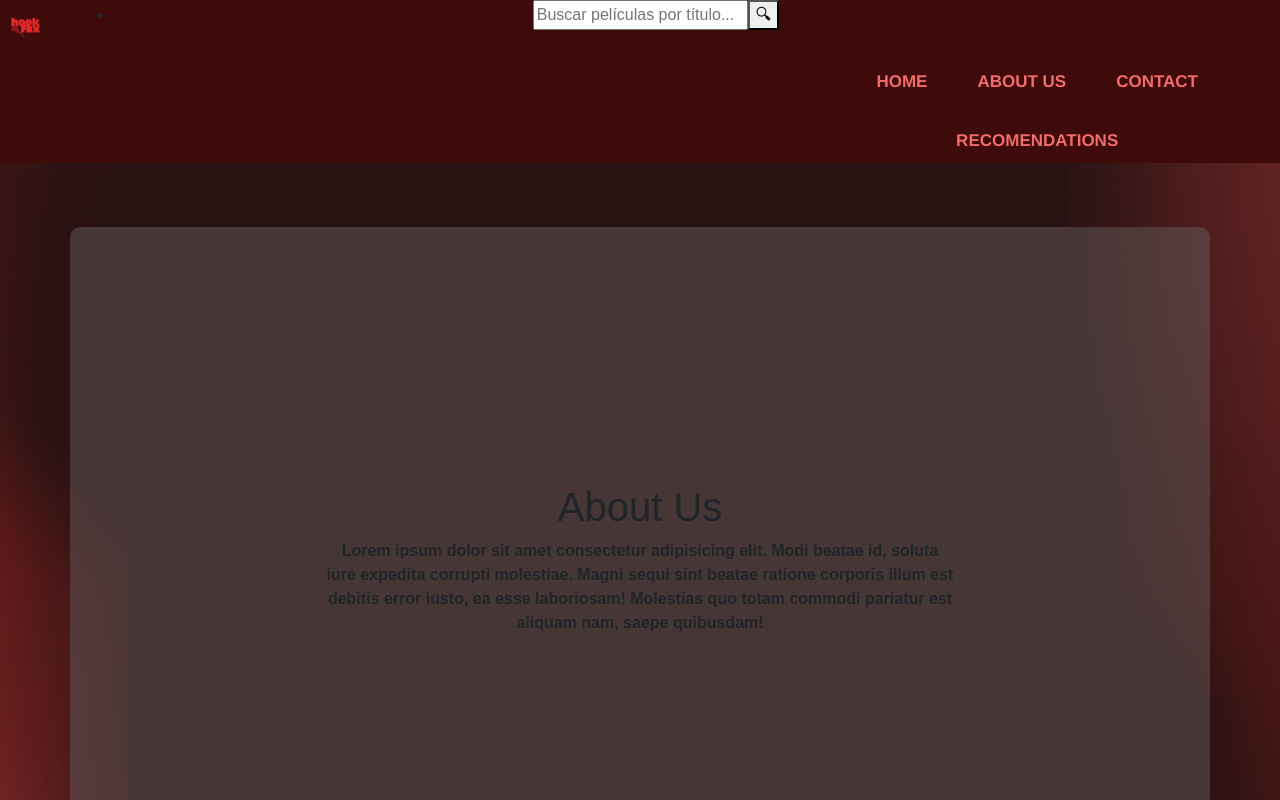
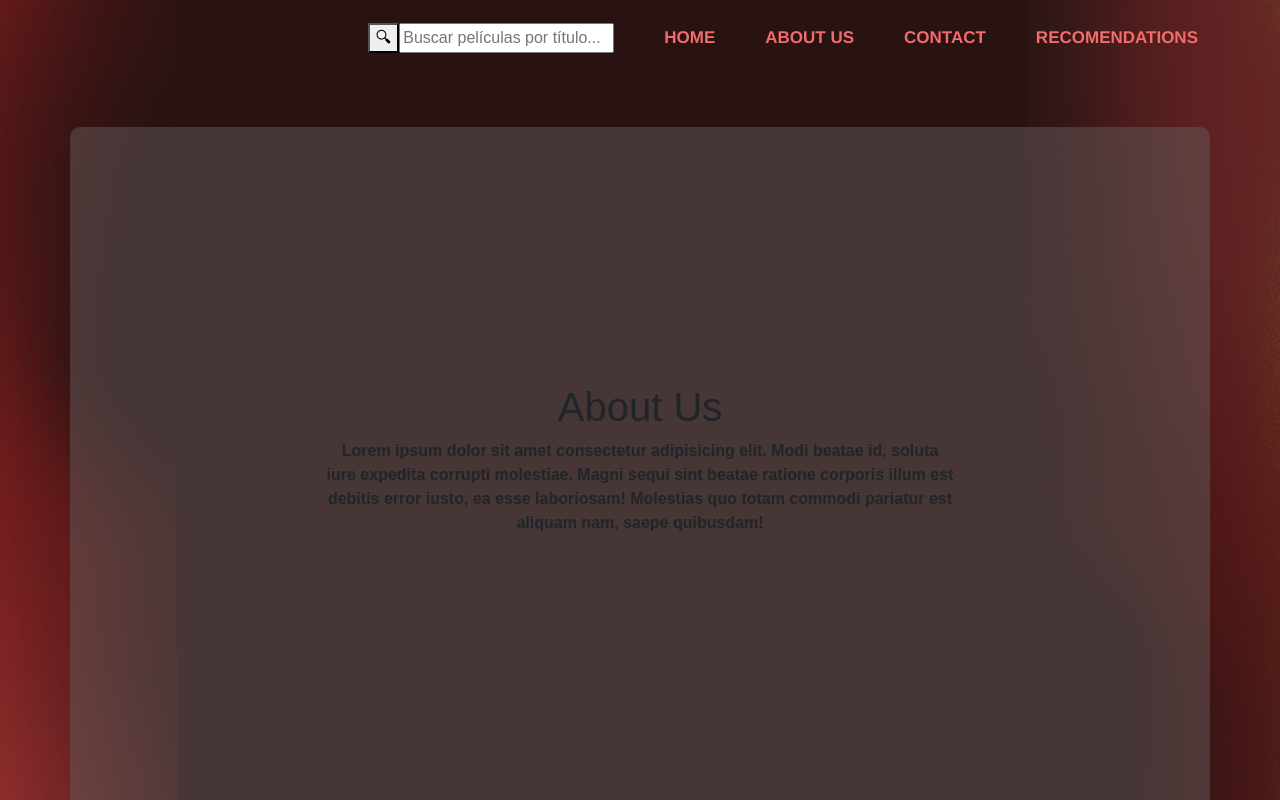
Before and after one commit to MaraAnima/Primer-Entregable, a React (Vite) app: page /AboutUs in a window 1280 px wide. Both pictures are taken after a click on the button "🔍︎". Shown: the top 800 px of the page. Built offline with nearby package versions, Linux system fonts and the light colour scheme.

Commit message:
Update Nav
@Natayha-Raicoff  @MaraAnima @LucasSanmartino7

```diff
--- a/src/components/pages/MovieNavbar.jsx
+++ b/src/components/pages/MovieNavbar.jsx
@@ -1,26 +1,54 @@
+import React, { useState } from "react";
 import { Link } from "react-router-dom";
 
 function MovieNavbar() {
+  const [mostrarInput, setMostrarInput] = useState(false); // Estado para controlar visibilidad del input
+  const [terminoBusqueda, setTerminoBusqueda] = useState(""); // Estado para almacenar el texto ingresado
+
+  const alternarInput = () => {
+    setMostrarInput((prev) => !prev); // Alterna entre true y false
+  };
+
+  const manejarCambioInput = (e) => {
+    setTerminoBusqueda(e.target.value); // Actualiza el término de búsqueda
+  };
+
+  const realizarBusqueda = () => {
+    if (terminoBusqueda.trim() === "") {
+      alert("Por favor, ingrese un término para buscar."); // Mensaje si está vacío
+      return;
+    }
+    console.log(`Buscando películas con título: ${terminoBusqueda}`);
+    // Aquí podrías realizar una redirección o llamada a la API de búsqueda.
+  };
+
   return (
-    <>
-      <div>
-        <header>
-          <Link to="/">
-            <img src="src/assets/img/logoHack1.png" className="logo" alt="" />
-          </Link>
     <div className="container">
+      <div className="row">
+        <div className="col-12">
+          <nav>
             <ul>
               <li>
+                <div className="search">
+                  {/* Botón para mostrar/ocultar el input */}
+                  <button className="botonBuscar" onClick={alternarInput}>
+                    🔍︎
+                  </button>
+                  {/* Input que aparece/desaparece */}
+                  {mostrarInput && (
                     <input
                       type="text"
-                  className="botonBuscar"
+                      className="inputBuscar"
                       placeholder="Buscar películas por título..."
+                      value={terminoBusqueda}
+                      onChange={manejarCambioInput}
+                      onKeyDown={(e) => {
+                        if (e.key === "Enter") realizarBusqueda(); // Buscar al presionar Enter
+                      }}
                     />
-                <button>🔍︎</button>
+                  )}
+                </div>
               </li>
-            </ul>
-            <nav>
-              <ul>
               <li>
                 <Link to="/">Home</Link>
               </li>
@@ -30,15 +58,15 @@ function MovieNavbar() {
               <li>
                 <Link to="/Contact">Contact</Link>
               </li>
-              </ul>
               <li>
                 <Link to="/Recomendations">Recomendations</Link>
               </li>
+            </ul>
           </nav>
         </div>
-        </header>
       </div>
-    </>
+    </div>
   );
 }
+
 export default MovieNavbar;
```
Lines whose indentation alone changed are shown as unchanged.
